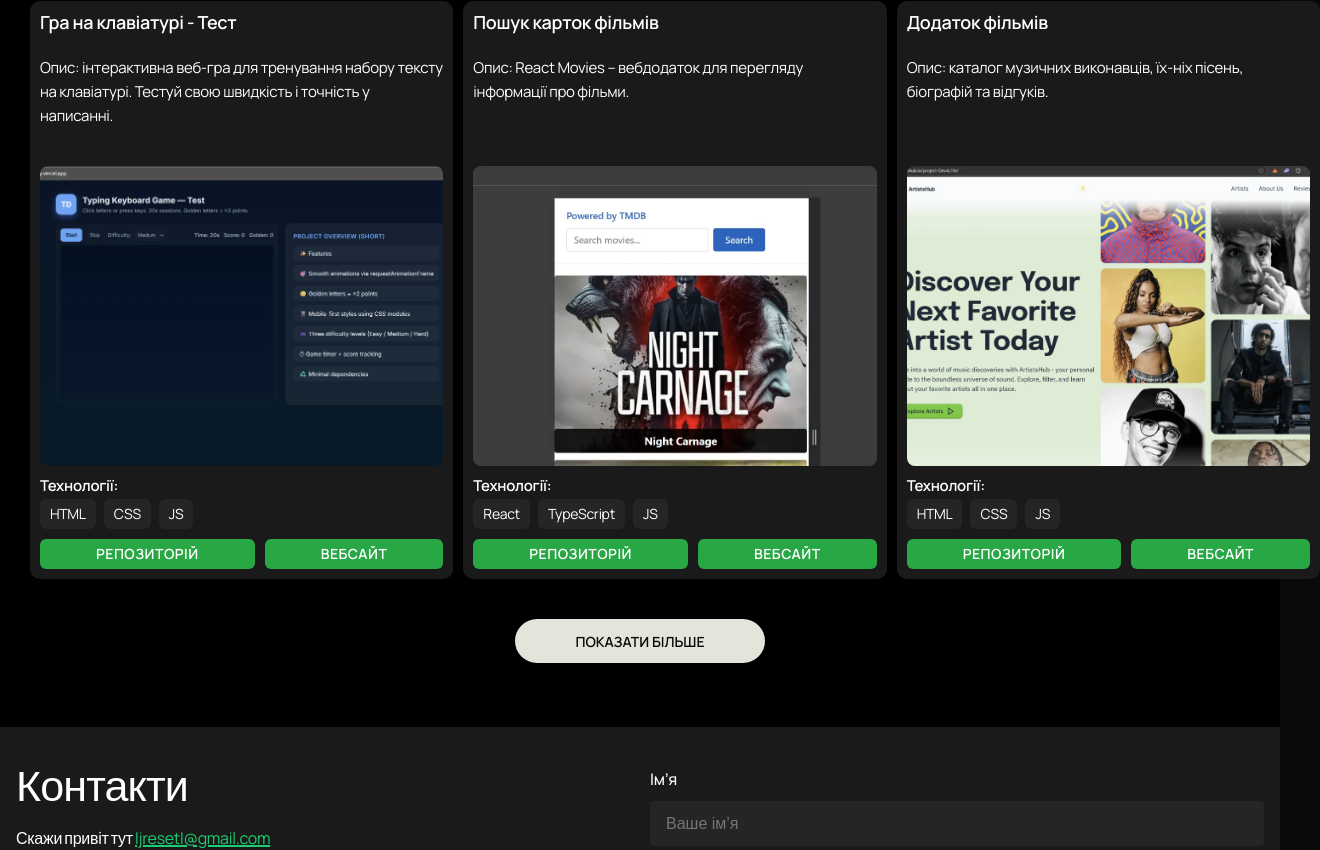
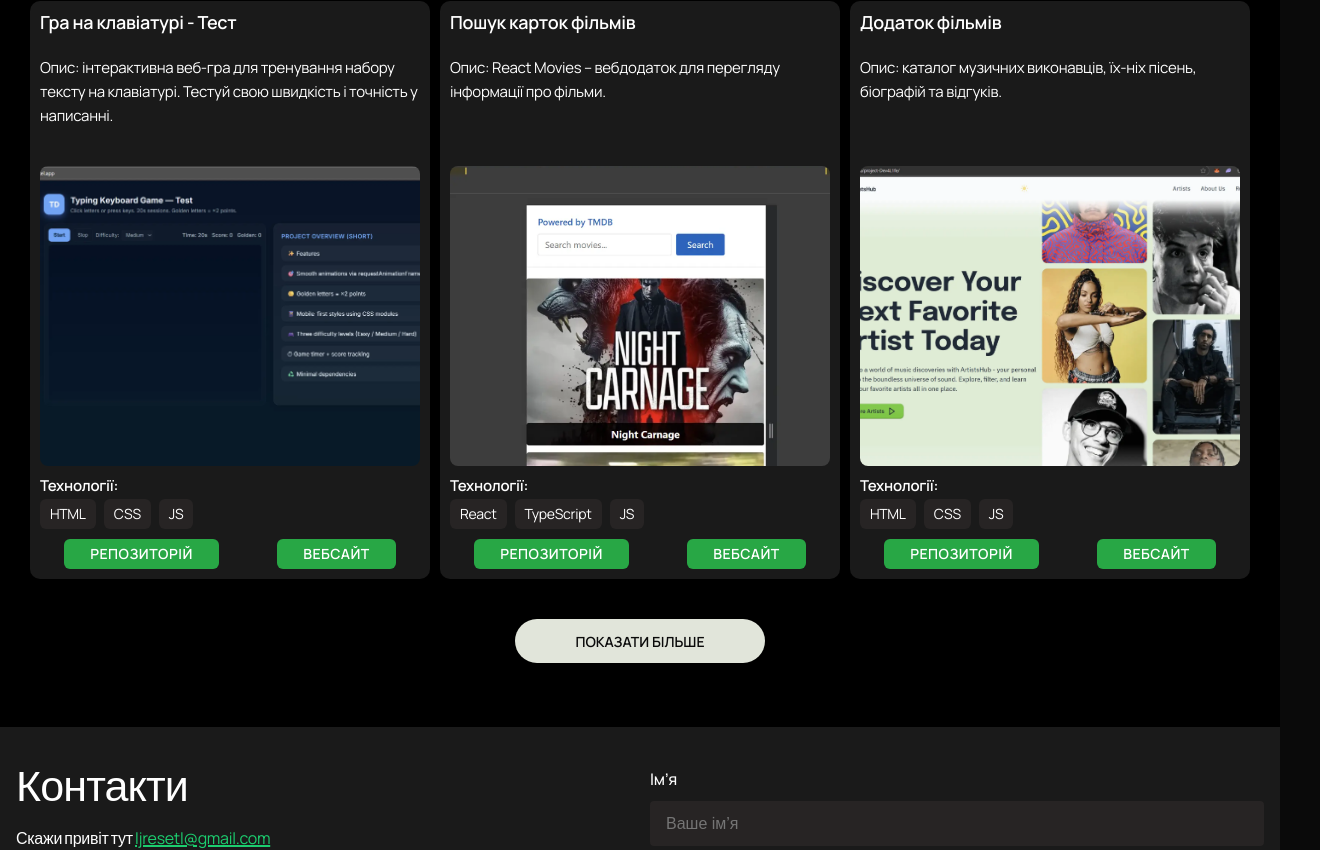
Before and after one commit to ljresetl/portfolio-frontend-react, a React (Vite) app: page / in a window 1280 px wide. Shown: the part 2084-2934 px from the top of the page, 1320 px wide, since content can reach past the window. Built offline with nearby package versions, Linux system fonts and the light colour scheme.

Commit message:
project_button-padding

```diff
--- a/src/components/Portfolio/Portfolio.module.scss
+++ b/src/components/Portfolio/Portfolio.module.scss
@@ -45,19 +45,18 @@
 
   /* === Картка === */
   .project_card {
+    box-sizing: border-box; /* враховує padding у ширині */
     display: flex;
     flex-direction: column;
-    justify-content: space-between; /* кнопки внизу */
-    background-color: var(--card-bg-color); // 🔹 фон змінюється разом із темою
+    justify-content: space-between;
+    background-color: var(--card-bg-color);
     border-radius: 10px;
-    box-sizing: border-box;
     padding: 10px;
     box-shadow: 0 2px 8px rgba(0, 0, 0, 0.1);
     transition:
       transform 0.25s ease,
       box-shadow 0.25s ease;
-    // color: var(--text-color);
-    height: 100%; /* однакова висота карток у гріді */
+    height: 100%;
 
     &:hover {
       transform: translateY(-4px);
@@ -113,6 +112,8 @@
       margin: 0;
       justify-content: flex-start;
       min-height: 40px;
+      // width: 100%;
+      max-width: 100%;
 
       li {
         display: flex;
@@ -131,6 +132,7 @@
       justify-content: space-around;
       gap: 10px;
       margin-top: auto;
+      max-width: 100%;
 
       .project_button {
         display: inline-block;
@@ -154,7 +156,7 @@
         }
 
         @media (min-width: 768px) {
-          padding: 8px 56px; /* ширші кнопки на планшетах+ */
+          padding: 8px 26px; /* ширші кнопки на планшетах+ */
         }
       }
     }
--- a/src/components/Portfolio/Portfolio.tsx
+++ b/src/components/Portfolio/Portfolio.tsx
@@ -38,7 +38,7 @@ const Portfolio: React.FC = () => {
                 src={project.image}
                 alt={t(project.title)}
                 width={300}
-                height={310}
+                height={300}
                 className={styles.project_image}
               />
 
```
